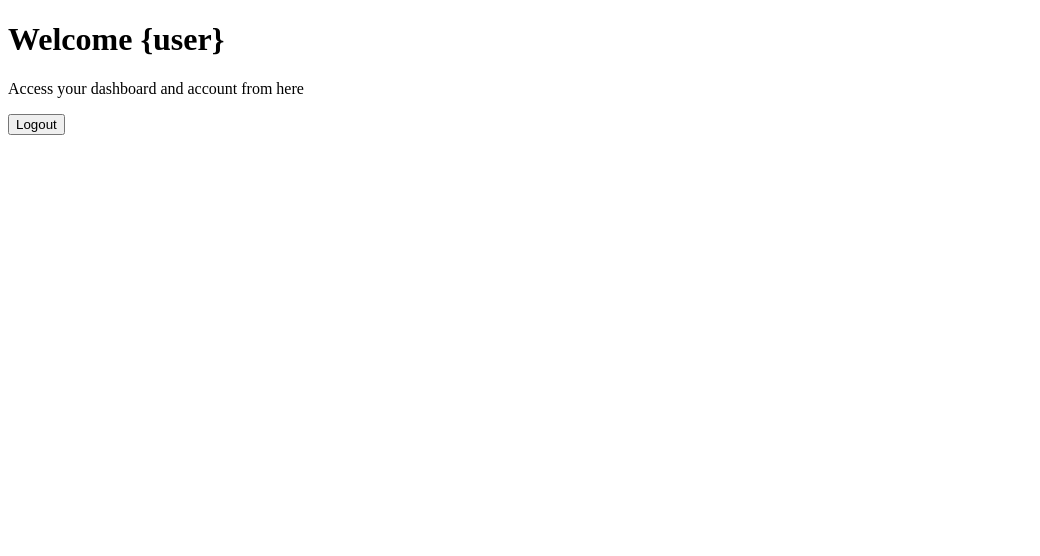
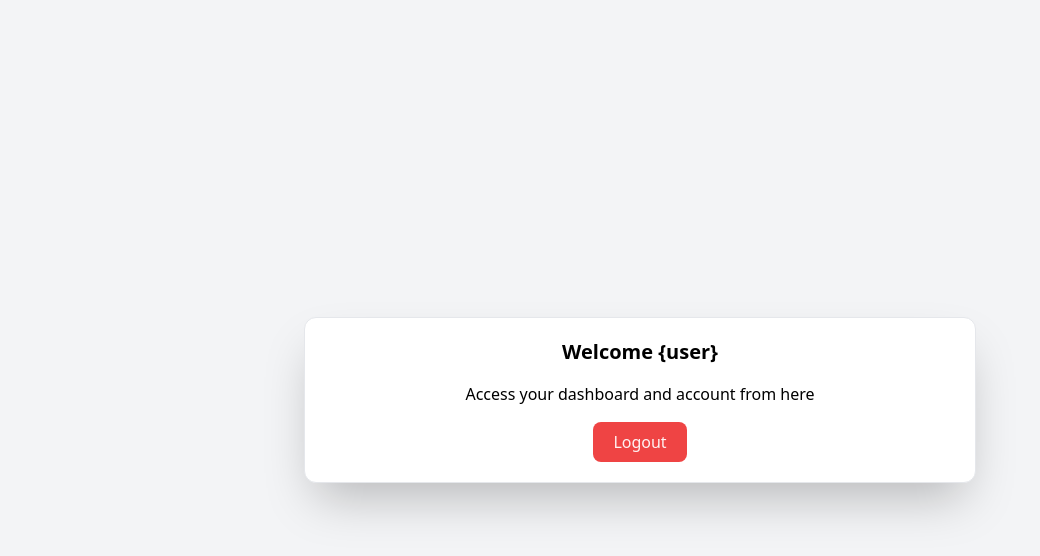
Before and after one commit to genivalc/Vue-Nuxt, a Nuxt app in the folder nuxt3-pwo/: page / in a window 1280 px wide. Shown: the top 556 px of the page, without its empty margins (0-1040 px from the left). Built offline with nearby package versions, Linux system fonts and the light colour scheme.

Commit message:
feat config tailwindcss

```diff
--- a/nuxt3-pwo/nuxt.config.ts
+++ b/nuxt3-pwo/nuxt.config.ts
@@ -2,7 +2,8 @@
 export default defineNuxtConfig({
   devtools: { enabled: true },
   modules: [
-    "@vite-pwa/nuxt"
+    "@vite-pwa/nuxt",
+    "@nuxtjs/tailwindcss"
   ],
   pwa: {
     manifest: {
@@ -41,4 +42,5 @@ export default defineNuxtConfig({
     }
   },
 
+
 })
--- /dev/null
+++ b/nuxt3-pwo/tailwind.config.js
@@ -0,0 +1,8 @@
+/** @type {import('tailwindcss').Config} */
+export default {
+    content: [],
+    theme: {
+      extend: {},
+    },
+    plugins: [],
+  }
```
